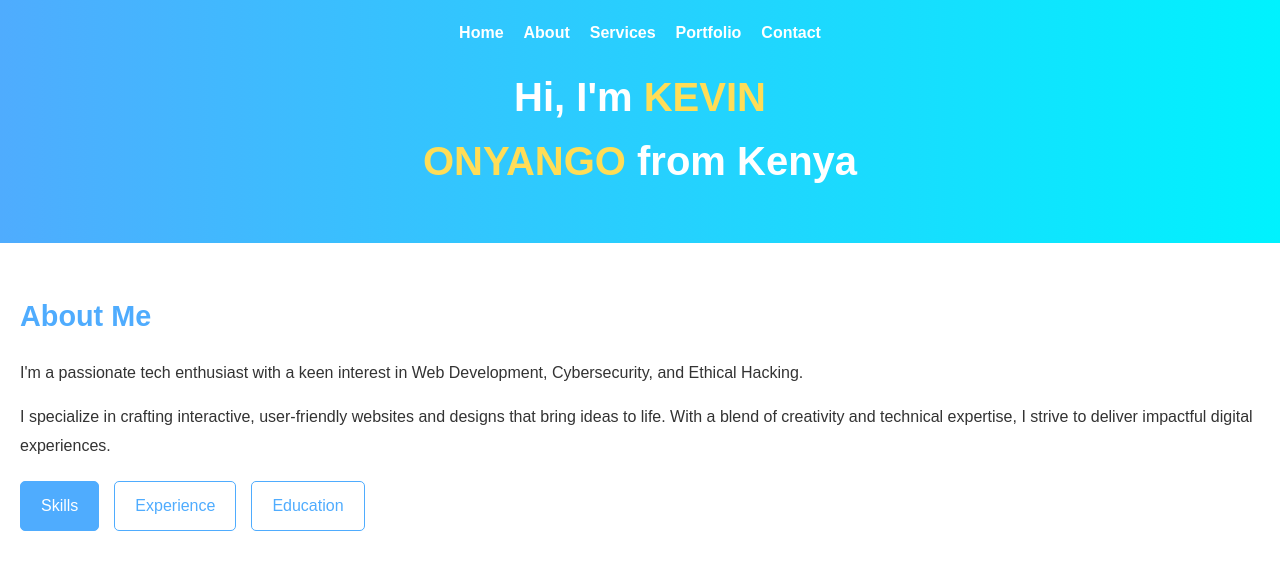
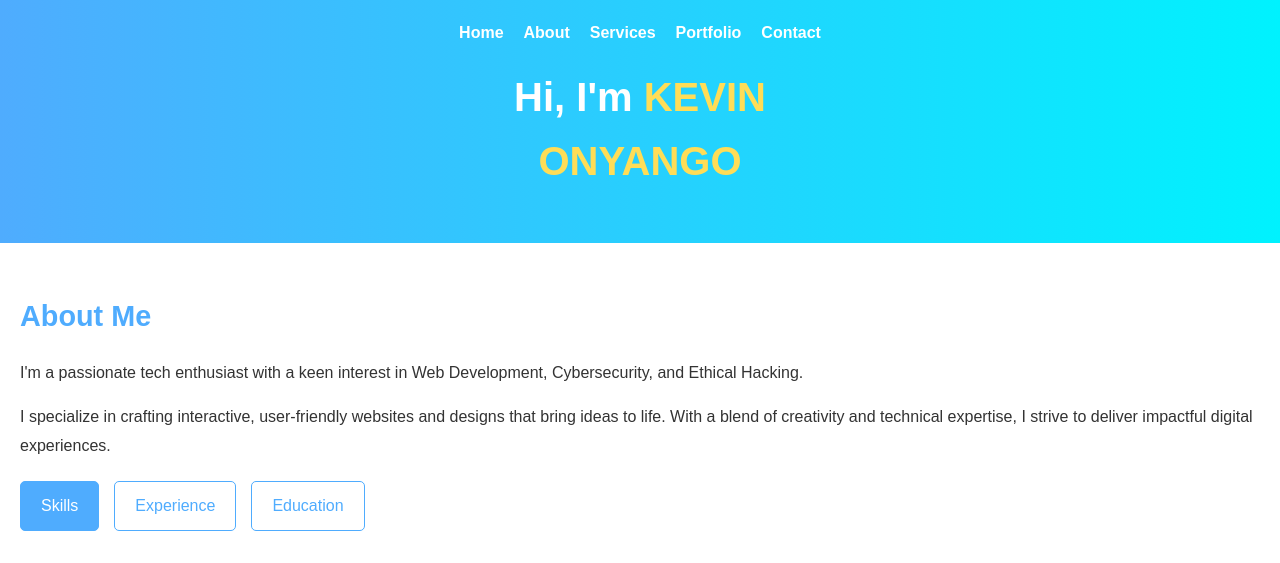
Before and after one commit to Kennettechnologies/My-portfolio-website, a plain HTML site: page index.html in a window 1280 px wide. Shown: the part 203-766 px from the top of the page. Drawn offline with Linux system fonts and the light colour scheme.

Commit message:
Initial commit: Add portfolio website files

```diff
--- a/index.html
+++ b/index.html
@@ -27,7 +27,7 @@
 
             </nav>
             <div class="header-text">
-                <h1>Hi, I'm <span>KEVIN</span><br><span>ONYANGO</span> from Kenya</h1>
+                <h1>Hi, I'm <span>KEVIN</span><br><span>ONYANGO</span></h1>
             </div>
         </div>
     </div>
```
